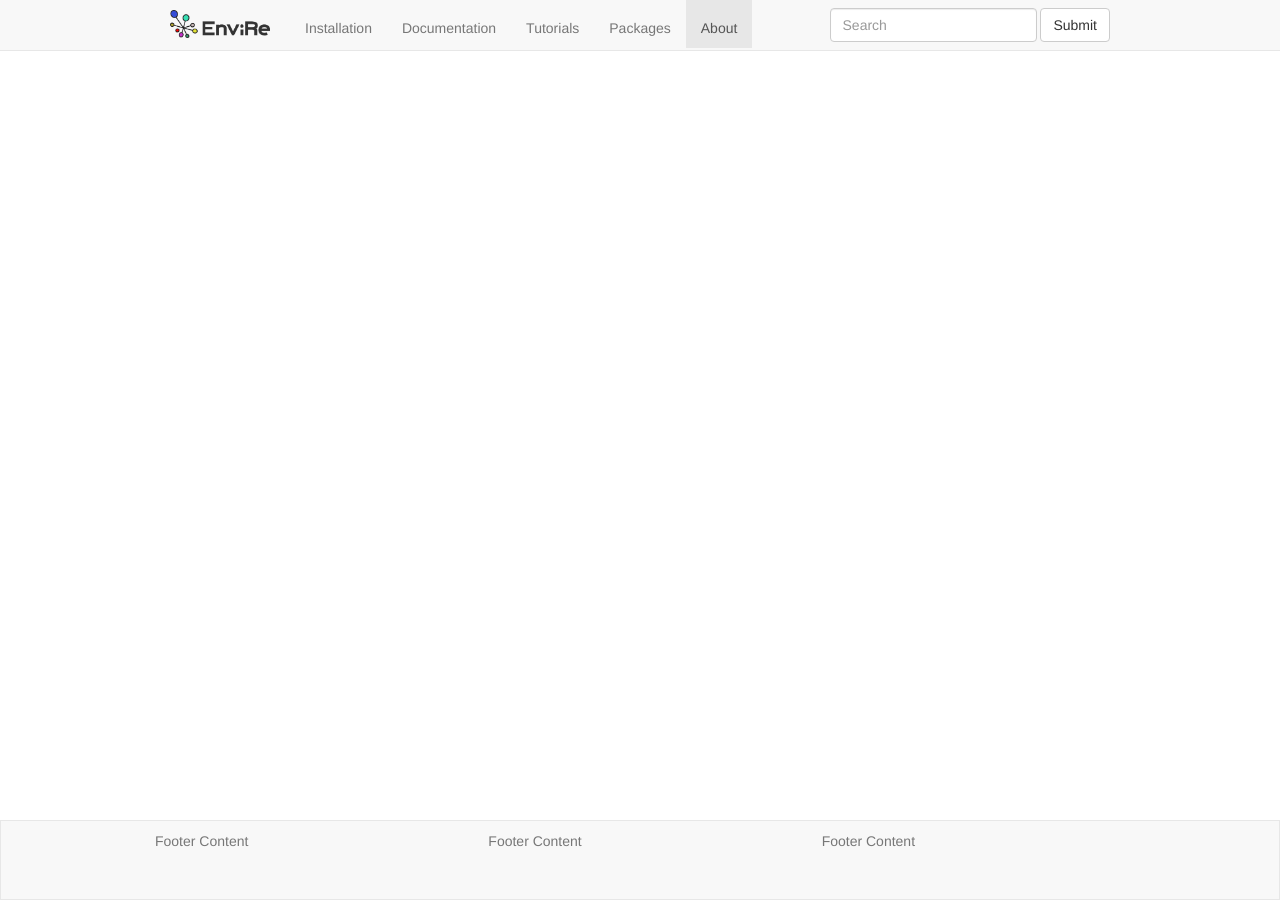
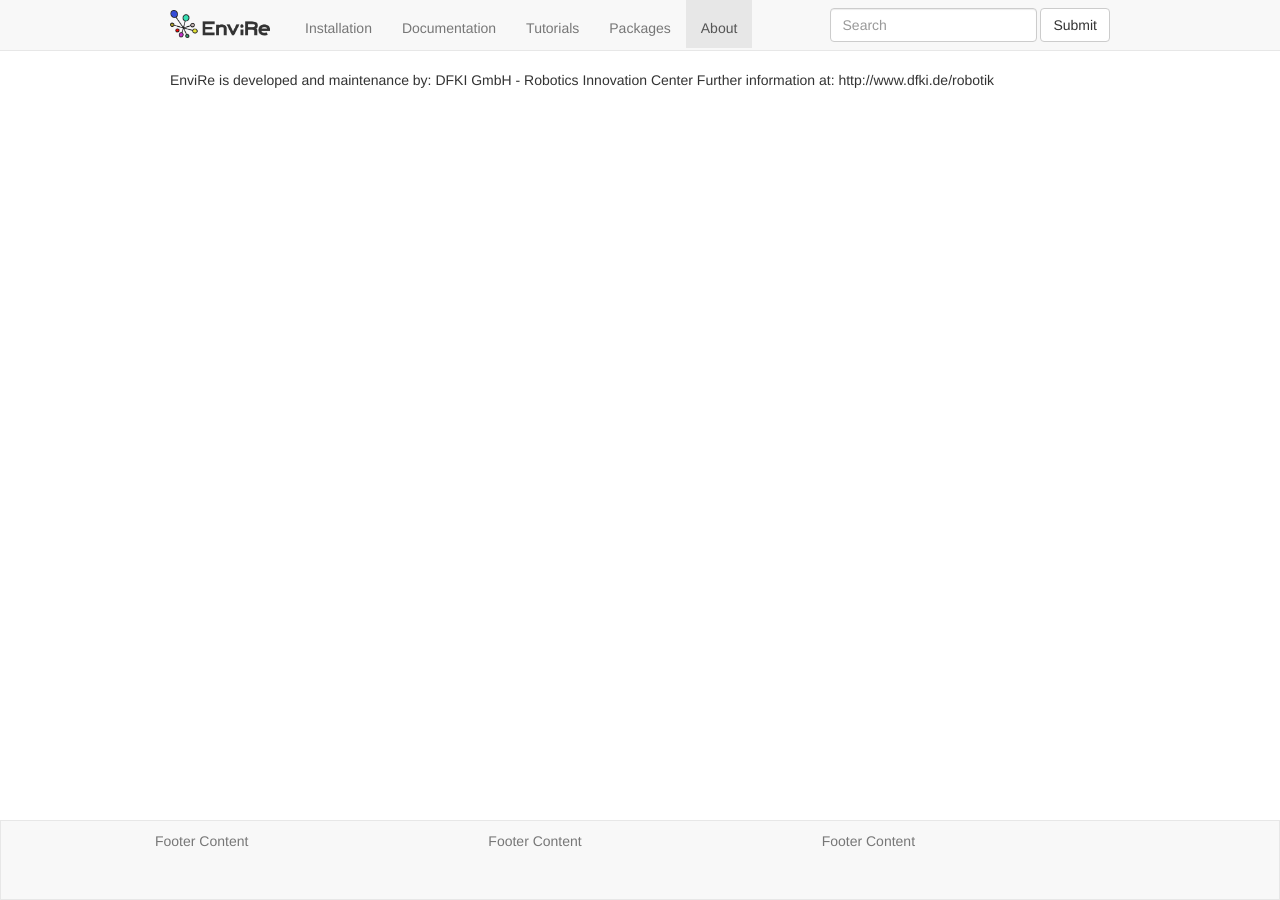
Before and after one commit to envire/envire.github.io, a Jekyll site: the page built from about.md, in a window 1280 px wide. Built offline with Jekyll 4.4.1, drawn with Linux system fonts in a browser that asks for light colours; nearby versions of some CDN libraries.

Commit message:
about: update about

```diff
--- a/about.md
+++ b/about.md
@@ -5,3 +5,6 @@ permalink: /about/
 order: 50
 nav: main
 ---
+EnviRe is developed and maintenance by:
+DFKI GmbH - Robotics Innovation Center
+Further information at: http://www.dfki.de/robotik
```
